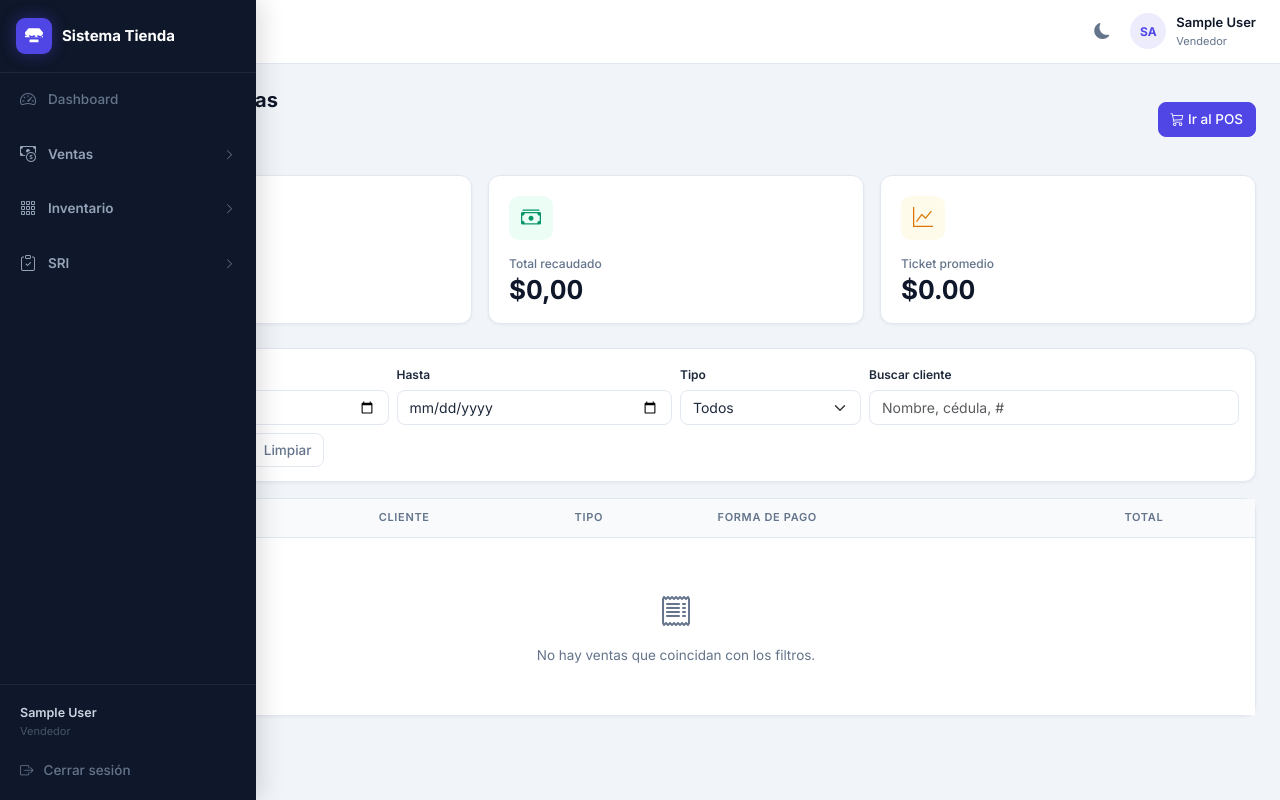
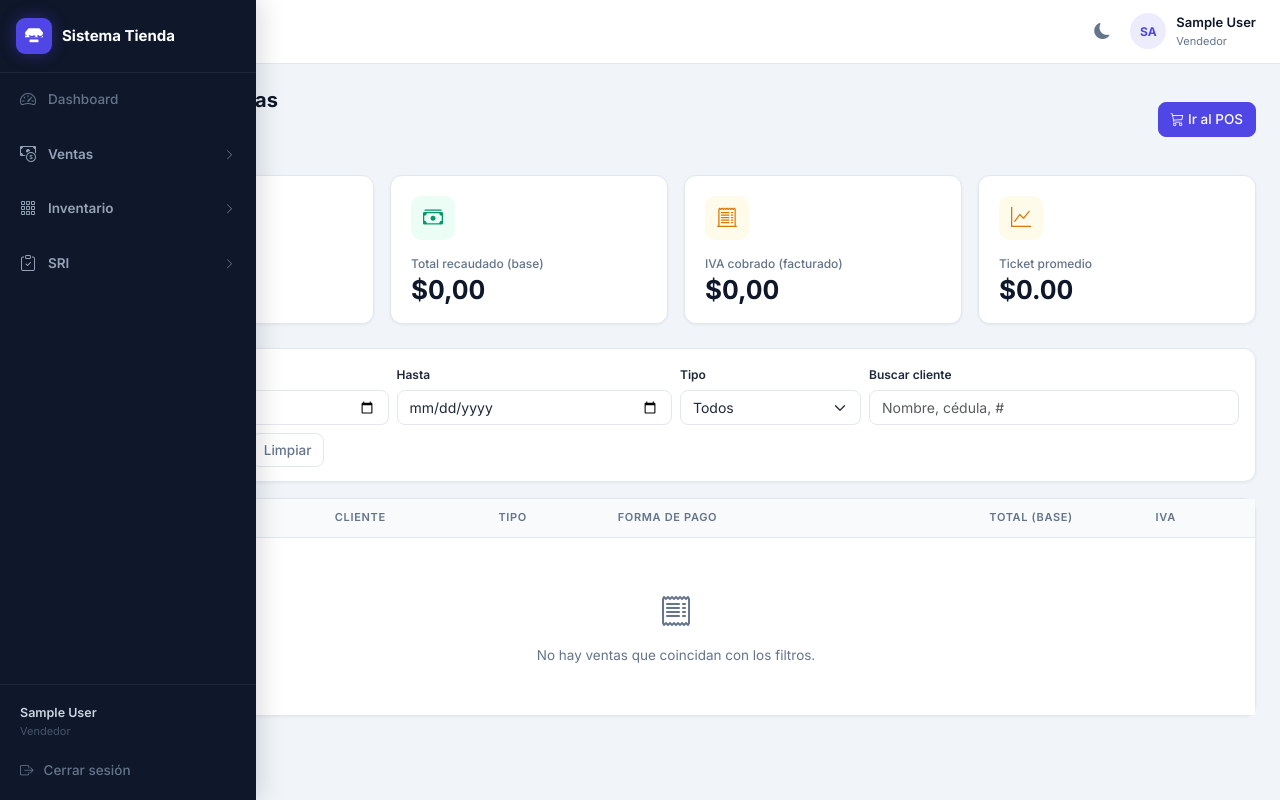
Before and after one commit to Johnny8c/Sistema_tienda, a Django app: page /ventas/ in a window 1280 px wide. Run offline with Django 5.2, Linux system fonts and the light colour scheme; the visitor is signed in with stand-in values (Sample User, id 1); data that the repository does not hold is empty; some libraries are stand-ins or nearby versions.

Commit message:
feat(reportes): mostrar IVA cobrado aparte (sin tocar el total base)
Las ventas se siguen contabilizando en precio base; el IVA solo se cobra
cuando hay factura SRI. Se anade "IVA cobrado" (suma de iva_valor de
facturas AUTORIZADAS) como dato separado en:
- Historial de ventas: KPI + columna IVA por fila
- Cierre de caja: linea bajo el total neto
- Dashboard dueno y vendedor: sub-linea del mes

Logica centralizada en apps/facturacion/reporting.py. Solo lectura/
visualizacion: cero migraciones, cero cambios de datos.

Co-Authored-By: Claude Opus 4.7 <noreply@anthropic.com>

```diff
--- /dev/null
+++ b/apps/facturacion/reporting.py
@@ -0,0 +1,30 @@
+"""
+Helpers de reporte para facturación.
+
+Regla de negocio (confirmada con el dueño): el IVA solo se cobra cuando el
+cliente pide factura; las ventas sin factura van al precio base. Por eso el
+"IVA cobrado" se calcula a partir de las facturas SRI ligadas a las ventas.
+
+Se cuentan únicamente las facturas AUTORIZADAS: es el IVA legalmente
+declarado ante el SRI. Borradores, emitidas-no-autorizadas, rechazadas y
+anuladas no suman.
+"""
+from decimal import Decimal
+
+from django.db.models import Sum, Q
+
+from .models import FacturaSRI
+
+
+def iva_cobrado(ventas_qs):
+    """Suma del IVA de las facturas SRI autorizadas ligadas a `ventas_qs`.
+
+    `ventas_qs` es un queryset de ventas.Venta. Las ventas sin factura (o con
+    factura no autorizada) aportan 0. Devuelve siempre un Decimal.
+    """
+    return ventas_qs.aggregate(
+        v=Sum(
+            'factura_sri__iva_valor',
+            filter=Q(factura_sri__estado=FacturaSRI.AUTORIZADA),
+        )
+    )['v'] or Decimal('0')
--- a/apps/reportes/views.py
+++ b/apps/reportes/views.py
@@ -149,7 +149,12 @@ def cierre_caja(request):
         fecha__date=fecha, monto__lt=0
     ).select_related('vendedor')
 
+    from apps.facturacion.reporting import iva_cobrado
     total_contado = ventas_contado.aggregate(t=Sum('total'))['t'] or Decimal('0')
+    # IVA cobrado del día (solo ventas contado con factura SRI autorizada).
+    # No entra en total_dia: el efectivo en caja es el base; el IVA se
+    # informa aparte para conciliación tributaria.
+    total_iva_cobrado = iva_cobrado(ventas_contado)
     total_abonos_adelanto = abonos_adelanto.aggregate(t=Sum('monto'))['t'] or Decimal('0')
     total_abonos_deuda = abonos_deuda.aggregate(t=Sum('monto'))['t'] or Decimal('0')
     total_reembolsos = reembolsos.aggregate(t=Sum('monto'))['t'] or Decimal('0')   # negativo
@@ -175,6 +180,7 @@ def cierre_caja(request):
         'total_abonos_deuda': total_abonos_deuda,
         'total_reembolsos': total_reembolsos,
         'total_dia': total_dia,
+        'total_iva_cobrado': total_iva_cobrado,
         'ventas_por_vendedor': por_vendedor(ventas_contado, 'total'),
         'abonos_por_vendedor': {
             k: v for k, v in {
--- a/apps/ventas/views.py
+++ b/apps/ventas/views.py
@@ -28,7 +28,9 @@ def lista_ventas(request):
     - Dueño: ve todas las ventas; puede filtrar por vendedor
     - Vendedor: ve solo sus propias ventas (forzado)
     """
-    qs = Venta.objects.select_related('cliente', 'vendedor').order_by('-fecha')
+    qs = (Venta.objects
+          .select_related('cliente', 'vendedor', 'factura_sri')
+          .order_by('-fecha'))
 
     # Restricción por rol
     if not request.user.es_dueno():
@@ -69,6 +71,11 @@ def lista_ventas(request):
     total_filtrado = agg['total'] or 0
     cant_filtrado  = agg['n'] or 0
 
+    # IVA cobrado: solo de ventas con factura SRI autorizada (el total base
+    # NO se modifica; el IVA se muestra aparte).
+    from apps.facturacion.reporting import iva_cobrado
+    iva_filtrado = iva_cobrado(qs)
+
     # Paginación: 50 ventas por página
     paginator = Paginator(qs, 50)
     page_obj  = paginator.get_page(request.GET.get('page'))
@@ -82,6 +89,7 @@ def lista_ventas(request):
         'page_obj':       page_obj,
         'total_filtrado': total_filtrado,
         'cant_filtrado':  cant_filtrado,
+        'iva_filtrado':   iva_filtrado,
         'fecha_desde':    fecha_desde,
         'fecha_hasta':    fecha_hasta,
         'tipo_pago':      tipo_pago,
--- a/templates/reportes/cierre_caja.html
+++ b/templates/reportes/cierre_caja.html
@@ -52,6 +52,11 @@
       {% if total_reembolsos %}
       <div style="font-size:11px;color:#FCA5A5;margin-top:4px">
         Reembolsos: ${{ total_reembolsos|floatformat:2 }}
+      </div>
+      {% endif %}
+      {% if total_iva_cobrado %}
+      <div style="font-size:11px;color:#FCD34D;margin-top:4px" title="IVA de ventas con factura SRI autorizada. No suma al total: el efectivo en caja es el base.">
+        IVA cobrado (facturado): ${{ total_iva_cobrado|floatformat:2 }}
       </div>
       {% endif %}
     </div>
--- a/templates/usuarios/dashboard.html
+++ b/templates/usuarios/dashboard.html
@@ -122,6 +122,11 @@
       <div class="kpi-icon emerald"><i class="bi bi-graph-up-arrow"></i></div>
       <div class="kpi-label">Ventas del mes</div>
       <div class="kpi-value text-money">${{ total_ventas_mes|floatformat:2 }}</div>
+      {% if iva_cobrado_mes %}
+      <div class="mini-kpi-sub" title="IVA de ventas con factura SRI autorizada. No suma a las ventas (precio base).">
+        + IVA cobrado: ${{ iva_cobrado_mes|floatformat:2 }}
+      </div>
+      {% endif %}
     </div>
   </div>
   <div class="col-6 col-md-3">
--- a/templates/usuarios/dashboard_vendedor.html
+++ b/templates/usuarios/dashboard_vendedor.html
@@ -80,6 +80,11 @@
       <div class="kpi-icon emerald"><i class="bi bi-graph-up-arrow"></i></div>
       <div class="kpi-label">Mes en curso</div>
       <div class="kpi-value text-money">${{ total_ventas_mes|floatformat:2 }}</div>
+      {% if iva_cobrado_mes %}
+      <div style="font-size:11px;color:var(--text-muted);margin-top:2px" title="IVA de ventas con factura SRI autorizada. No suma a las ventas (precio base).">
+        + IVA cobrado: ${{ iva_cobrado_mes|floatformat:2 }}
+      </div>
+      {% endif %}
     </div>
   </div>
   <div class="col-6 col-md-3">
--- a/templates/ventas/lista_ventas.html
+++ b/templates/ventas/lista_ventas.html
@@ -18,21 +18,28 @@
 
 <!-- KPIs del filtro -->
 <div class="row g-3 mb-4">
-  <div class="col-6 col-md-4">
+  <div class="col-6 col-md-3">
     <div class="kpi-card">
       <div class="kpi-icon indigo"><i class="bi bi-receipt"></i></div>
       <div class="kpi-label">Ventas en este filtro</div>
       <div class="kpi-value">{{ cant_filtrado }}</div>
     </div>
   </div>
-  <div class="col-6 col-md-4">
+  <div class="col-6 col-md-3">
     <div class="kpi-card">
       <div class="kpi-icon emerald"><i class="bi bi-cash-stack"></i></div>
-      <div class="kpi-label">Total recaudado</div>
+      <div class="kpi-label">Total recaudado (base)</div>
       <div class="kpi-value text-money">${{ total_filtrado|floatformat:2 }}</div>
     </div>
   </div>
-  <div class="col-12 col-md-4">
+  <div class="col-6 col-md-3">
+    <div class="kpi-card">
+      <div class="kpi-icon amber"><i class="bi bi-receipt-cutoff"></i></div>
+      <div class="kpi-label">IVA cobrado (facturado)</div>
+      <div class="kpi-value text-money">${{ iva_filtrado|floatformat:2 }}</div>
+    </div>
+  </div>
+  <div class="col-6 col-md-3">
     <div class="kpi-card">
       <div class="kpi-icon amber"><i class="bi bi-graph-up"></i></div>
       <div class="kpi-label">Ticket promedio</div>
@@ -101,7 +108,8 @@
           <th>Tipo</th>
           <th>Forma de pago</th>
           {% if user.es_dueno %}<th>Vendedor</th>{% endif %}
-          <th class="text-end">Total</th>
+          <th class="text-end">Total (base)</th>
+          <th class="text-end">IVA</th>
           <th></th>
         </tr>
       </thead>
@@ -137,7 +145,14 @@
             <span style="font-size:13px">{{ v.vendedor.get_full_name|default:v.vendedor.username }}</span>
           </td>
           {% endif %}
-          <td data-label="Total" class="text-end fw-semibold text-money">${{ v.total|floatformat:2 }}</td>
+          <td data-label="Total (base)" class="text-end fw-semibold text-money">${{ v.total|floatformat:2 }}</td>
+          <td data-label="IVA" class="text-end text-money">
+            {% if v.factura_sri and v.factura_sri.estado == 'autorizada' %}
+              <span title="IVA de la factura {{ v.factura_sri.numero_factura }}">${{ v.factura_sri.iva_valor|floatformat:2 }}</span>
+            {% else %}
+              <span style="color:var(--text-muted)">—</span>
+            {% endif %}
+          </td>
           <td>
             <a href="{% url 'nota_venta' v.pk %}" class="btn btn-sm btn-outline-secondary w-100">
               <i class="bi bi-eye me-1"></i>Ver nota
@@ -146,7 +161,7 @@
         </tr>
         {% empty %}
         <tr>
-          <td colspan="{% if user.es_dueno %}8{% else %}7{% endif %}" class="text-center py-5" style="color:var(--text-muted)">
+          <td colspan="{% if user.es_dueno %}9{% else %}8{% endif %}" class="text-center py-5" style="color:var(--text-muted)">
             <i class="bi bi-receipt" style="font-size:32px;display:block;margin-bottom:8px"></i>
             No hay ventas que coincidan con los filtros.
           </td>
```
Also changed, not shown: apps/usuarios/services.py (+10 -2 lines), apps/usuarios/views.py (+11 -2 lines).
